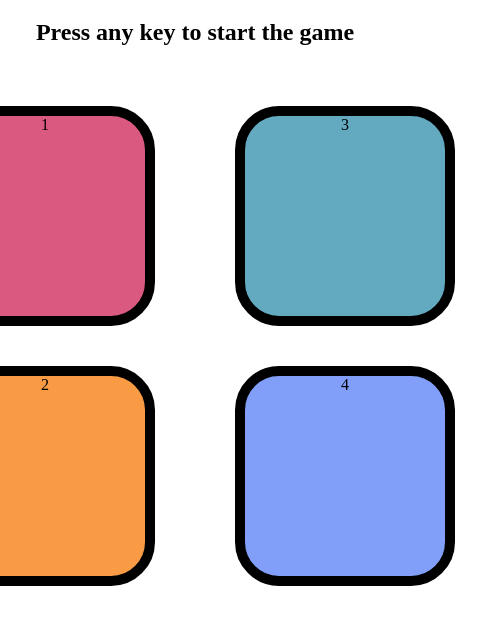
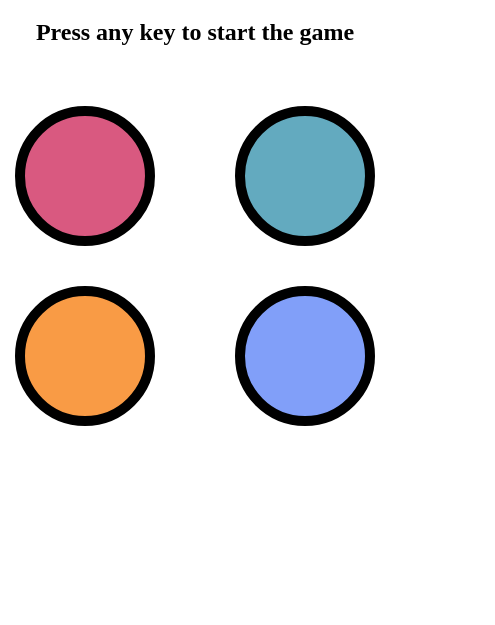
Before and after one commit to ChocoPastry/SimonComeBack, a plain HTML site: page index.html in a window 390 px wide. Shown: the part 61-686 px from the top of the page, 495 px wide, since content can reach past the window. Drawn offline with Linux system fonts and the light colour scheme.

Commit message:
responsive

```diff
--- a/index.html
+++ b/index.html
@@ -1,26 +1,29 @@
 <!DOCTYPE html>
 <html lang="en">
+
 <head>
   <meta charset="UTF-8" />
   <meta name="viewport" content="width=device-width, initial-scale=1.0" />
   <title>Simon Says Game</title>
   <link rel="stylesheet" href="style.css" />
 </head>
+
 <body>
   <h1>Simon Says Game</h1>
   <h2>Press any key to start the game</h2>
 
   <div class="btn-container">
     <div class="line-one">
-        <div class="btn red" type="button" id="red">1</div>
-        <div class="btn yellow" type="button" id="yellow">2</div>
+      <div class="btn red" type="button" id="red"></div>
+      <div class="btn yellow" type="button" id="yellow"></div>
     </div>
     <div class="line-two">
-        <div class="btn green" type="button" id="green">3</div>
-        <div class="btn purple" type="button" id="purple">4</div>
+      <div class="btn green" type="button" id="green"></div>
+      <div class="btn purple" type="button" id="purple"></div>
     </div>
   </div>
 
   <script src="app.js"></script>
 </body>
+
 </html>
--- a/style.css
+++ b/style.css
@@ -13,6 +13,7 @@ body {
 .btn-container {
   display: flex;
   justify-content: center;
+  /* flex-wrap: wrap; */
 }
 
 .yellow {
@@ -28,7 +29,7 @@ body {
 }
 
 .green {
-  background-color: #63aac0;
+  background-color: hsl(194, 42%, 57%);
 }
 
 .flash {
@@ -38,3 +39,24 @@ body {
 .userflash {
   background-color: green;
 }
+
+@media screen and (max-height: 675px) {
+  .btn {
+    height: 75%;
+  }
+}
+
+@media screen and (max-width: 620px) {
+
+  .line-one,
+  .line-two {
+    justify-content: space-evenly;
+  }
+
+  .btn {
+    height: 120px;
+    width: 120px;
+    border-radius: 50%;
+  }
+
+}
```
Lines whose indentation alone changed are shown as unchanged.
